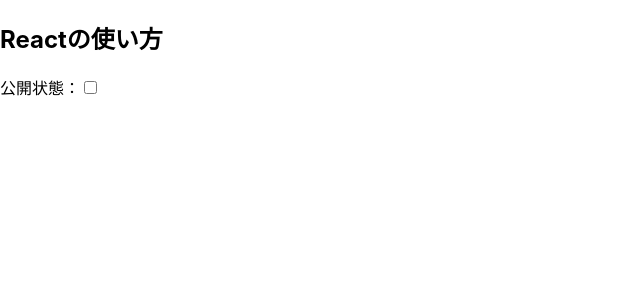
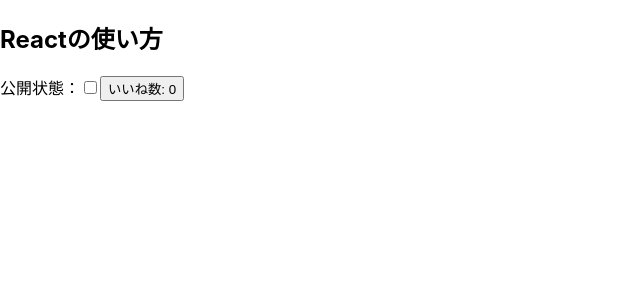
Before and after one commit to takano08/React-training, a React (Create React App) app in the folder my-app/: page / in a window 1280 px wide. Shown: the top 300 px of the page, without its empty margins (0-640 px from the left). Built offline with nearby package versions, Linux system fonts and the light colour scheme.

Commit message:
ライフサイクル

```diff
--- a/my-app/src/Article.jsx
+++ b/my-app/src/Article.jsx
@@ -1,4 +1,5 @@
 import React from "react";
+import LikeButton from "./LikeButton";
 
 const Article = (props) => {
     return (
@@ -6,6 +7,7 @@
             <h2>{props.title}</h2>
             <label htmlFor="check">公開状態：</label>
             <input type="checkbox" checked={props.isPublished} id="check" onClick={()=> props.toggle()}/>
+            <LikeButton count={props.count}/>
         </div>
     )
 }
--- a/my-app/src/Blog.jsx
+++ b/my-app/src/Blog.jsx
@@ -5,19 +5,36 @@
     constructor(props) {
         super(props);
         this.state={
-            isPublished:false
+            isPublished:false,
+            count: 0
         }
     }
+    componentDidMount() {
+        document.getElementById('counter').addEventListener('click',this.countUp)
+    }
+
+
     togglePublished = () => {
         this.setState({
             isPublished:!this.state.isPublished
             })
     };
 
+    countUp = () => {
+        this.setState({
+            count: this.state.count +1
+        })
+    };
+
+
     render() {
         return (
            <>
-               <Article title={"Reactの使い方"} isPublished={this.state.isPublished} toggle={()=> this.togglePublished()}/>
+               <Article title={"Reactの使い方"}
+                        isPublished={this.state.isPublished}
+                        toggle={()=> this.togglePublished()}
+                        count={this.state.count}
+               />
            </>
 
         )
--- /dev/null
+++ b/my-app/src/LikeButton.jsx
@@ -0,0 +1,9 @@
+import React from 'react'
+
+const LikeButton = (props = props) => {
+    return(
+        <button id={'counter'}>いいね数: {props.count}</button>
+    )
+}
+
+export default LikeButton
```
